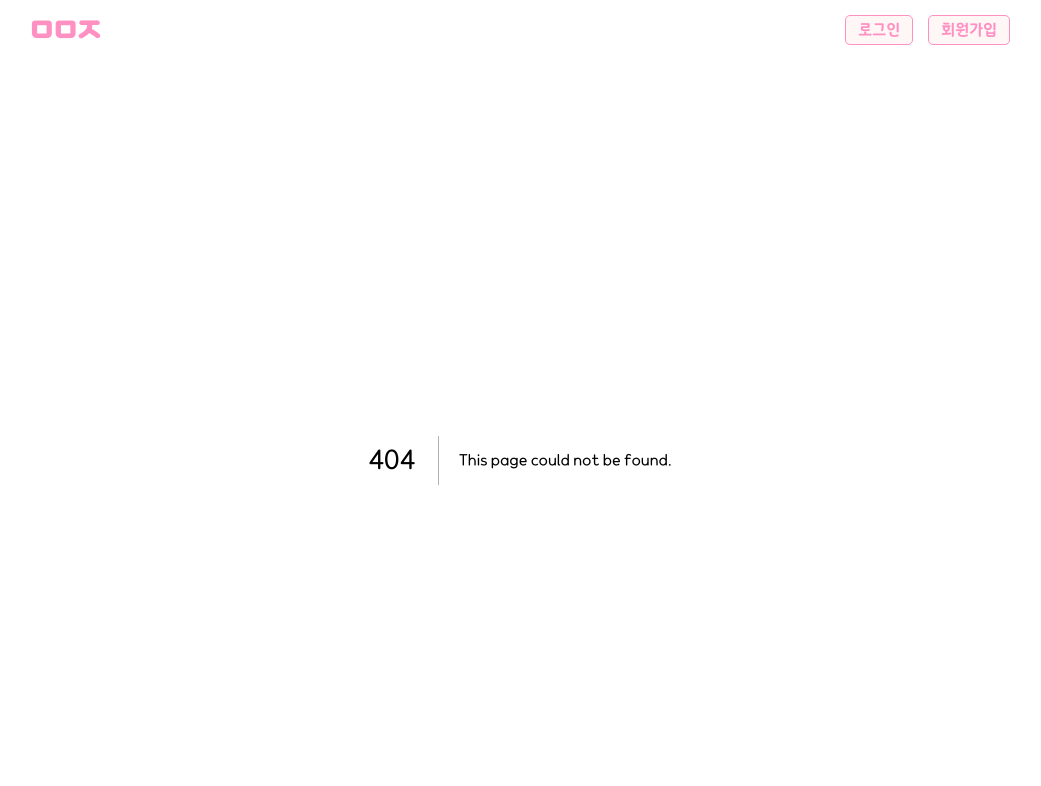
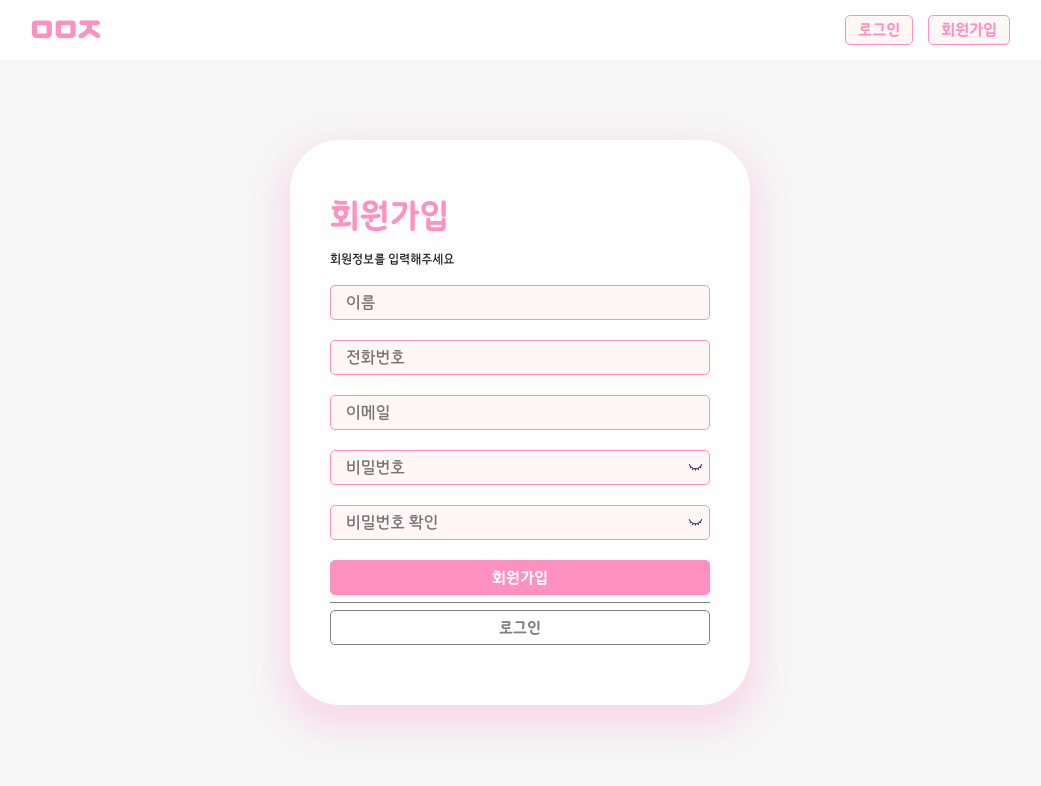
Before and after one commit to CodeMonkids/project_frontend, a Next.js app: page /authentication/signup in a window 1280 px wide. Before the commit this address had no page. Shown: the top 786 px of the page, without its empty margins (120-1161 px from the left). Built offline with nearby package versions, Linux system fonts and the light colour scheme.

Commit message:
style: styling signup form (#10)

```diff
--- /dev/null
+++ b/src/app/authentication/signup/page.tsx
@@ -0,0 +1,6 @@
+import AuthTemplate from '@/components/templates/AuthTemplate';
+import { FormType } from '@/types/auth';
+
+export default function Signup() {
+  return <AuthTemplate formType={FormType.SIGNUP} />;
+}
--- a/src/components/organisms/LoginForm.tsx
+++ b/src/components/organisms/LoginForm.tsx
@@ -1,3 +1,5 @@
+'use client';
+
 import Link from 'next/link';
 import React from 'react';
 
@@ -15,7 +17,7 @@ import {
   SubmitButton,
   SubTitle,
   Title,
-} from '@/styles/components/organisms/LoginForm.styles';
+} from '@/styles/components/organisms/Authentication.styles';
 import { Page } from '@/types/page';
 import { InputType } from '@/types/type';
 
--- /dev/null
+++ b/src/components/organisms/SignupForm.tsx
@@ -0,0 +1,61 @@
+'use client';
+
+import Link from 'next/link';
+import React from 'react';
+
+import Input from '@/components/atoms/Input';
+import {
+  ButtonBox,
+  Line,
+  OtherButton,
+  SubmitButton,
+} from '@/styles/components/organisms/Authentication.styles';
+import {
+  Form,
+  SubTitle,
+  Title,
+} from '@/styles/components/organisms/Authentication.styles';
+import { Page } from '@/types/page';
+import { InputType } from '@/types/type';
+
+export default function SignupForm() {
+  const handleSubmit = (e: React.FormEvent<HTMLFormElement>) => {
+    e.preventDefault();
+    const form = e.currentTarget;
+    const signupData = {
+      name: form.userName.value,
+      phoneNumber: form.phoneNumber.value,
+      email: form.email.value,
+      password: form.password.value,
+      rePassword: form.rePassword.value,
+    };
+    console.log(signupData);
+  };
+
+  return (
+    <Form id={'signup-form'} name={'signup-form'} onSubmit={handleSubmit}>
+      <Title>회원가입</Title>
+      <SubTitle>회원정보를 입력해주세요</SubTitle>
+      <Input placeholder={'이름'} name={'userName'} />
+      <Input placeholder={'전화번호'} name={'phoneNumber'} />
+      <Input placeholder={'이메일'} name={'email'} />
+      <Input
+        placeholder={'비밀번호'}
+        name={'password'}
+        type={InputType.PASSWORD}
+      />
+      <Input
+        placeholder={'비밀번호 확인'}
+        name={'rePassword'}
+        type={InputType.PASSWORD}
+      />
+      <ButtonBox>
+        <SubmitButton type={'submit'}>회원가입</SubmitButton>
+        <Line />
+        <Link href={Page.LOGIN}>
+          <OtherButton type={'button'}>로그인</OtherButton>
+        </Link>
+      </ButtonBox>
+    </Form>
+  );
+}
--- a/src/components/templates/AuthTemplate.tsx
+++ b/src/components/templates/AuthTemplate.tsx
@@ -1,6 +1,7 @@
 'use client';
 
 import LoginForm from '@/components/organisms/LoginForm';
+import SignupForm from '@/components/organisms/SignupForm';
 import {
   Container,
   Inner,
@@ -16,6 +17,8 @@ export default function AuthTemplate({ formType }: Props) {
     switch (formType) {
       case FormType.LOGIN:
         return <LoginForm />;
+      case FormType.SIGNUP:
+        return <SignupForm />;
       default:
         return;
     }
```
Also changed, not shown: src/styles/components/organisms/Authentication.styles.ts (renamed from src/styles/components/organisms/LoginForm.styles.ts).
